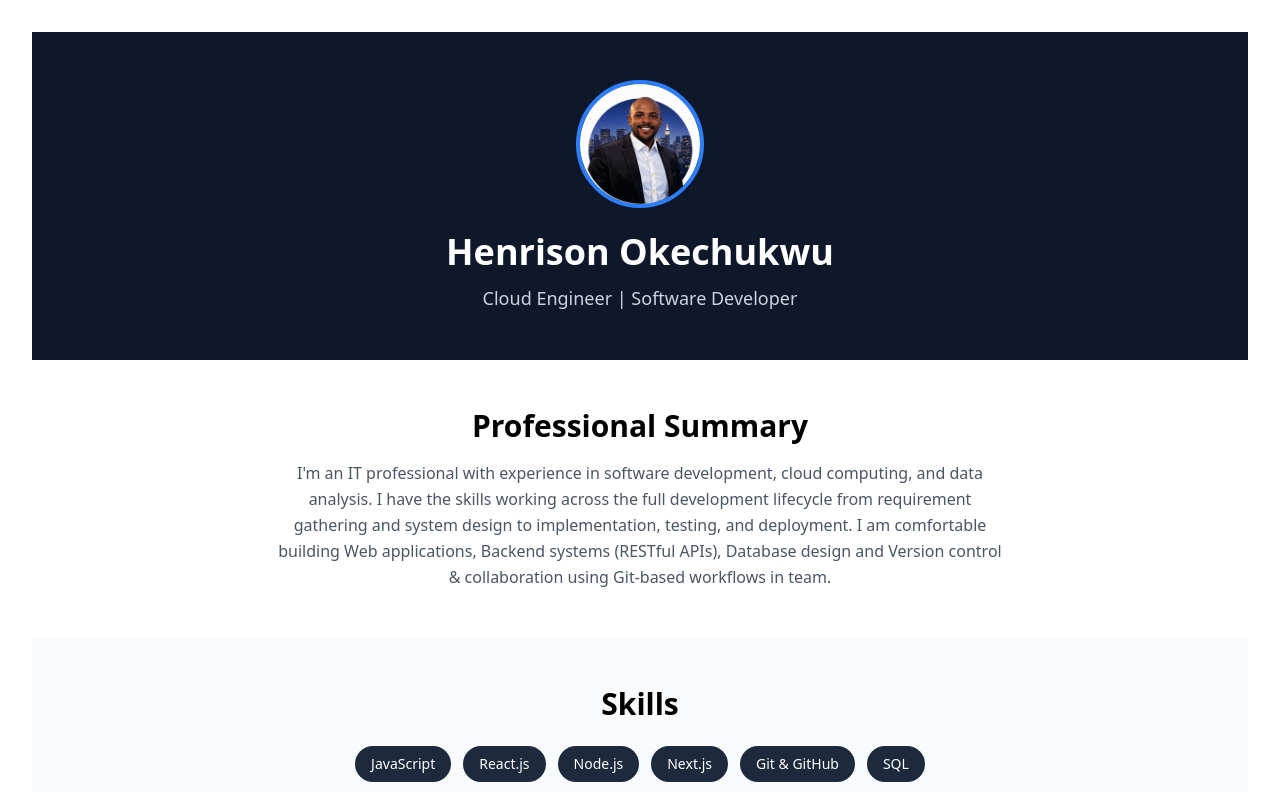
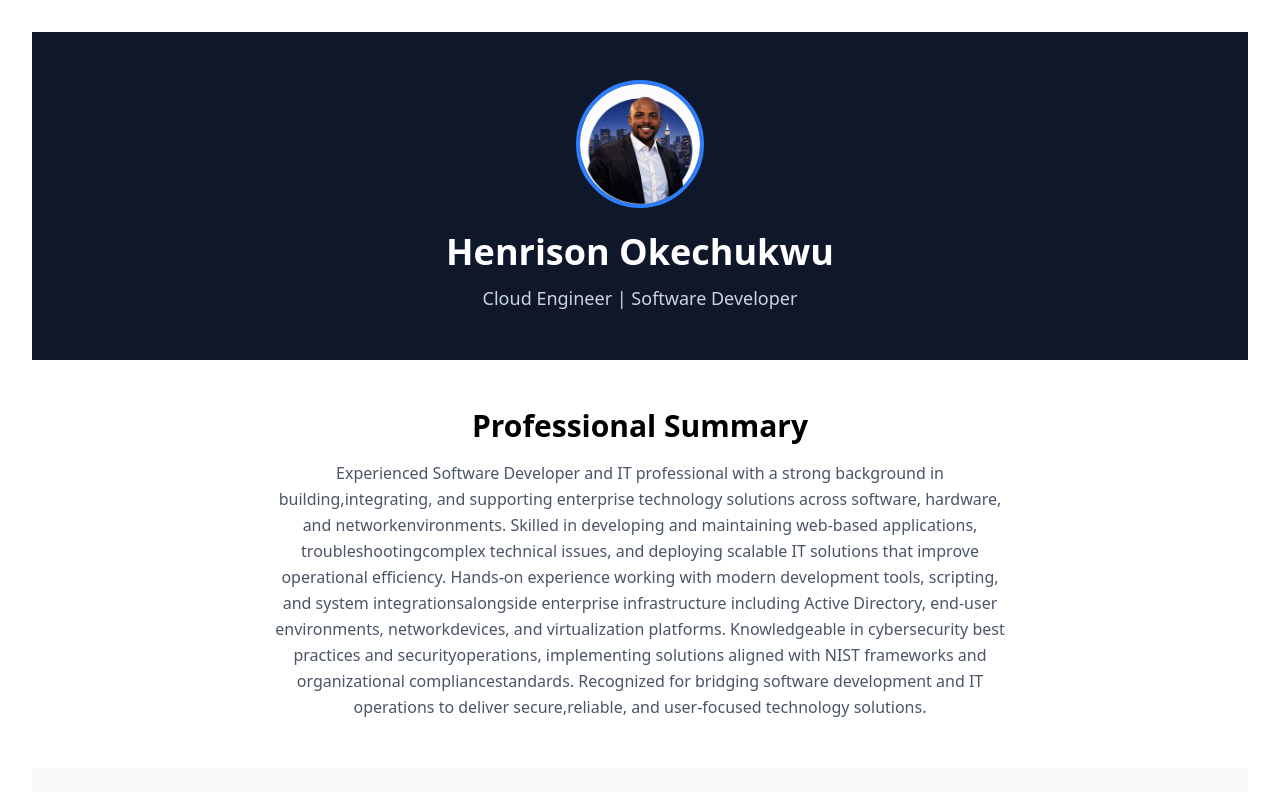
Before and after one commit to henrisonok/my-resume-profile, a React (Vite) app: page / in a window 1280 px wide. Shown: the top 792 px of the page. Built offline with nearby package versions, Linux system fonts and the light colour scheme.

Commit message:
Updated About section

```diff
--- a/src/components/About.tsx
+++ b/src/components/About.tsx
@@ -6,7 +6,7 @@ function About () {
 
 
         <p className="text-gray-600 leading-relaxed">
-            I'm an IT professional with experience in software development, cloud computing, and data analysis. I have the skills working across the full development lifecycle from requirement gathering and system design to implementation, testing, and deployment. I am comfortable building Web applications, Backend systems (RESTful APIs), Database design and Version control & collaboration using Git-based workflows in team.
+            Experienced Software Developer and IT professional with a strong background in building,integrating, and supporting enterprise technology solutions across software, hardware, and networkenvironments. Skilled in developing and maintaining web-based applications, troubleshootingcomplex technical issues, and deploying scalable IT solutions that improve operational efficiency. Hands-on experience working with modern development tools, scripting, and system integrationsalongside enterprise infrastructure including Active Directory, end-user environments, networkdevices, and virtualization platforms. Knowledgeable in cybersecurity best practices and securityoperations, implementing solutions aligned with NIST frameworks and organizational compliancestandards. Recognized for bridging software development and IT operations to deliver secure,reliable, and user-focused technology solutions.
         </p>
     </section>
     );
```
